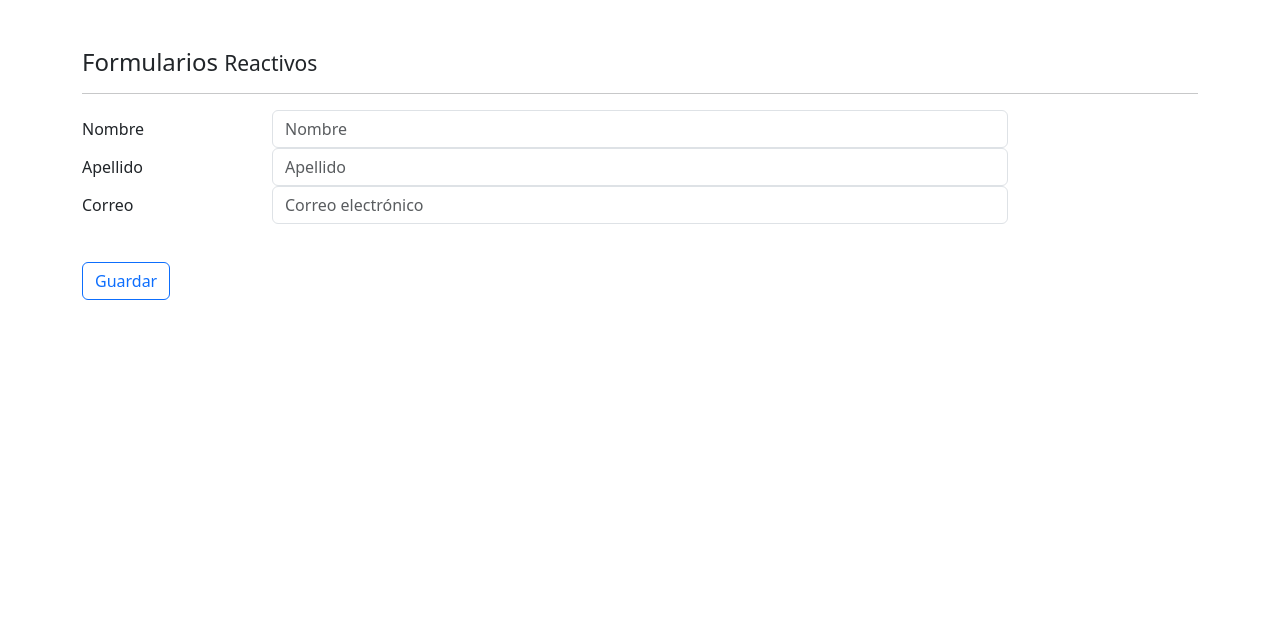
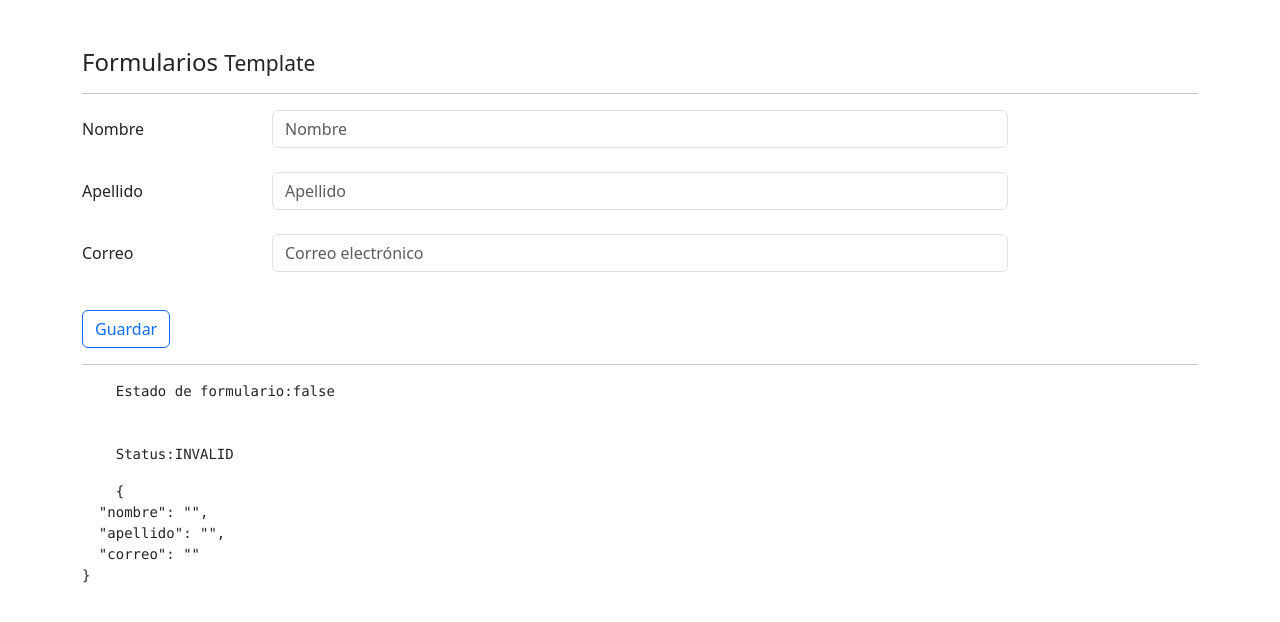
Before and after one commit to anthonycruzsulcaray/08-formularios, an Angular app: page /reactivo in a window 1280 px wide. Shown: the top 622 px of the page. Built offline with nearby package versions, Linux system fonts and the light colour scheme.

Commit message:
form reactivo-validaciones

```diff
--- a/src/app/app-routing.module.ts
+++ b/src/app/app-routing.module.ts
@@ -6,7 +6,7 @@ import { ReactiveComponent } from './pages/reactive/reactive.component';
 const routes: Routes = [
   { path: 'template', component: TemplateComponent },
   { path: 'reactivo', component: ReactiveComponent },
-  { path: '**', pathMatch: 'full', redirectTo: 'template' },
+  { path: '**', pathMatch: 'full', redirectTo: 'reactivo' },
 ];
 
 @NgModule({
--- a/src/app/app.module.ts
+++ b/src/app/app.module.ts
@@ -1,6 +1,6 @@
 import { NgModule } from '@angular/core';
 import { BrowserModule } from '@angular/platform-browser';
-import { FormsModule } from "@angular/forms";
+import { FormsModule,ReactiveFormsModule } from "@angular/forms";
 
 import { AppRoutingModule } from './app-routing.module';
 import { AppComponent } from './app.component';
@@ -16,7 +16,8 @@ import { ReactiveComponent } from './pages/reactive/reactive.component';
   imports: [
     BrowserModule,
     AppRoutingModule,
-    FormsModule
+    FormsModule,
+    ReactiveFormsModule
   ],
   providers: [],
   bootstrap: [AppComponent]
--- a/src/app/pages/reactive/reactive.component.html
+++ b/src/app/pages/reactive/reactive.component.html
@@ -1,36 +1,42 @@
-<h4>Formularios <small> Reactivos </small></h4>
-<hr>
-<form autocomplete="off">
-
-    <div>
+<h4>Formularios <small> Template </small></h4>
+<hr />
+<form autocomplete="off" [formGroup]="forma" (ngSubmit)="guardar()">
 
     <div class="form-group row">
         <label class="col-2 col-form-label">Nombre</label>
         <div class="col-8">
-
-                <input class="form-control" type="text" placeholder="Nombre">
+            <input class="form-control" type="text" name="nombre" placeholder="Nombre" formControlName="nombre"
+                [class.is-invalid]="nombreNoValido">
+            <small *ngIf="nombreNoValido" class="text-danger">
+                Ingrese un minimo de 4 letras
+            </small>
         </div>
     </div>
+    <br />
+
 
     <div class="form-group row">
         <label class="col-2 col-form-label">Apellido</label>
         <div class="col-8">
-
-                <input class="form-control" type="text" placeholder="Apellido">
+            <input class="form-control" type="text" name="apellido" placeholder="Apellido" formControlName="apellido"
+                [class.is-invalid]="apellidoNoValido" />
+            <small *ngIf="apellidoNoValido" class="text-danger">
+                Ingrese un minimo de 4 letras
+            </small>
         </div>
     </div>
-
-    </div>
+    <br />
 
     <div class="form-group row">
         <label class="col-2 col-form-label">Correo</label>
         <div class="col-8">
-
-            <input class="form-control" type="email" placeholder="Correo electrónico">
+            <input class="form-control" type="email" name="correo" placeholder="Correo electrónico"
+                formControlName="correo" [class.is-invalid]="correoNoValido" />
+            <small *ngIf="correoNoValido" class="text-danger">
+                Ingrese un correo
+            </small>
         </div>
     </div>
-
-
 
     <div class="form-group row">
         <label class="col-2 col-form-label">&nbsp;</label>
@@ -40,5 +46,15 @@
             </button>
         </div>
     </div>
+</form>
 
-</form>
+<hr>
+
+<pre>
+    Estado de formulario:{{forma.valid}}
+    <br>
+    Status:{{forma.status}}
+</pre>
+<pre>
+    {{forma.value | json}}
+</pre>
--- a/src/app/pages/reactive/reactive.component.ts
+++ b/src/app/pages/reactive/reactive.component.ts
@@ -1,10 +1,58 @@
 import { Component } from '@angular/core';
+import { FormBuilder, FormGroup, Validators } from '@angular/forms';
 
 @Component({
   selector: 'app-reactive',
   templateUrl: './reactive.component.html',
-  styleUrls: ['./reactive.component.css']
+  styleUrls: ['./reactive.component.css'],
 })
 export class ReactiveComponent {
 
+  forma: FormGroup = new FormGroup({});
+
+  constructor(private fb: FormBuilder) {
+    this.crearFomulario();
+  }
+
+
+  // Validaciones Formularios reactive
+  get nombreNoValido(){
+    return this.forma.get('nombre')?.invalid && this.forma.get('nombre')?.touched
+  }
+
+  get apellidoNoValido(){
+    return this.forma.get('apellido')?.invalid && this.forma.get('apellido')?.touched
+  }
+
+  get correoNoValido(){
+    return this.forma.get('correo')?.invalid && this.forma.get('correo')?.touched
+  }
+
+  // Funciones de formulario reactive
+  crearFomulario() {
+    this.forma = this.fb.group({
+      nombre: ['', [Validators.required, , Validators.minLength(4)]],
+      apellido: ['', Validators.required],
+      correo: [
+        '',
+        [
+          Validators.required,
+          Validators.pattern('[a-z0-9._%+-]+@[a-z0-9.-]+.[a-z]{2,3}$'),
+        ]
+      ]
+    });
+  }
+
+  guardar() {
+    console.log(this.forma);
+    if (this.forma.invalid) {
+      return Object.values(this.forma.controls).forEach(control =>{
+        control.markAsTouched();
+      });
+    }
+  }
+
+
+
+
 }
```
Lines whose indentation alone changed are shown as unchanged.
